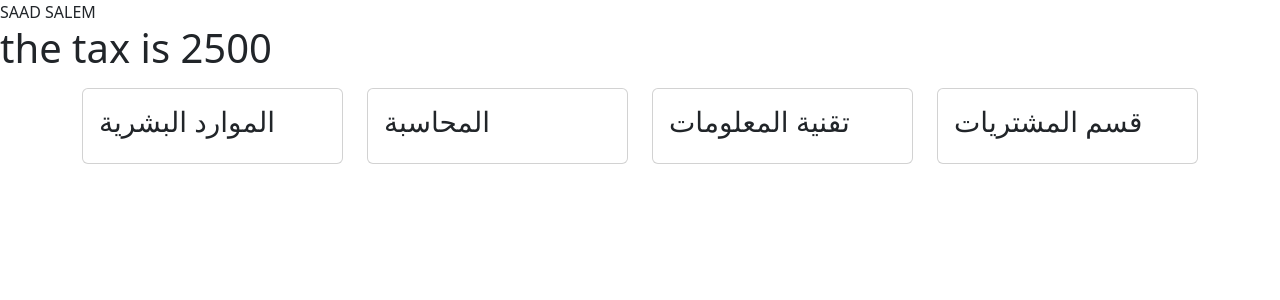
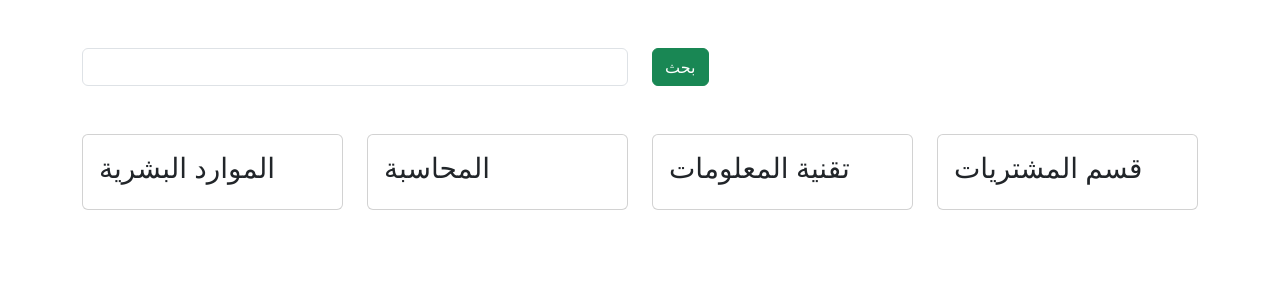
Before and after one commit to saadeng7807/Django_project, a Django app: page /depts/ in a window 1280 px wide. Shown: the top 300 px of the page. Run offline with Django 5.2, Linux system fonts and the light colour scheme; some libraries are stand-ins or nearby versions.

Commit message:
djano_f2

```diff
--- a/hr/templates/depts.html
+++ b/hr/templates/depts.html
@@ -9,9 +9,17 @@
     {% bootstrap_javascript %}
 </head>
 <body>
-    {{s1}}
-    <h1>the tax is {{t}}</h1>
+
     <div class="container">
+       <form method="get"  class="row mt-5 mb-5">
+         <div class="col">
+            <input type="text" name="search" class="form-control">
+         </div>
+         <div class="col">
+            <button type="submit" class="btn btn-success">بحث</button>
+         </div>
+       </form>
+
         <div class="row mt-3">
             {% for d in depts %}
             <div class="col">
--- a/hr/views.py
+++ b/hr/views.py
@@ -23,6 +23,27 @@ def show_index(request):
 #      return render(request,'depts.html')
 
 
+# def depts(request):
+
+#     departments=[
+#         "الموارد البشرية",
+#         "المحاسبة",
+#         "تقنية المعلومات",
+#         "قسم المشتريات"
+#     ]
+
+#     s="SAAD SALEM"
+#     tax="2500"
+#     template=loader.get_template('depts.html')
+
+#     context={
+#         'depts':departments,
+#         's1':s,
+#         't':tax
+#     }
+
+#     return HttpResponse(template.render(context,request))
+
 def depts(request):
 
     departments=[
@@ -31,6 +52,11 @@ def depts(request):
         "تقنية المعلومات",
         "قسم المشتريات"
     ]
+    search=request.GET.get('search')
+
+    if search:
+       departments=[d for d in  departments if search in d]
+
 
     s="SAAD SALEM"
     tax="2500"
```
